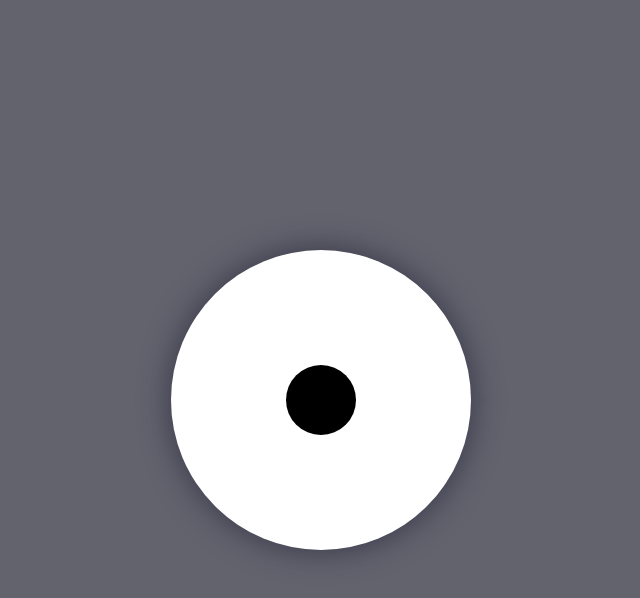
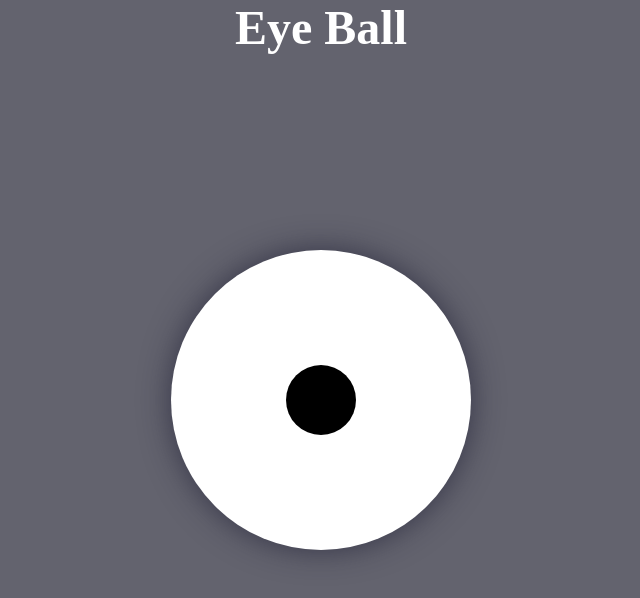
Before and after one commit to mujawarmsahil/JavaScript-Practice, a plain HTML site: page EyeBall/EyeBall.html in a window 1280 px wide. Shown: the whole page, without its empty margins (319-959 px from the left). Drawn offline with Linux system fonts and the light colour scheme; a web font is replaced by a local one.

Commit message:
Update EyeBall.html
Added a h1 heading.

```diff
--- a/EyeBall/EyeBall.html
+++ b/EyeBall/EyeBall.html
@@ -8,6 +8,8 @@
     </head>
     <body>
 
+        <h1>Eye Ball</h1>
+
         <div id="eye">
             <div id="eyeBall"></div>
         </div>
```
